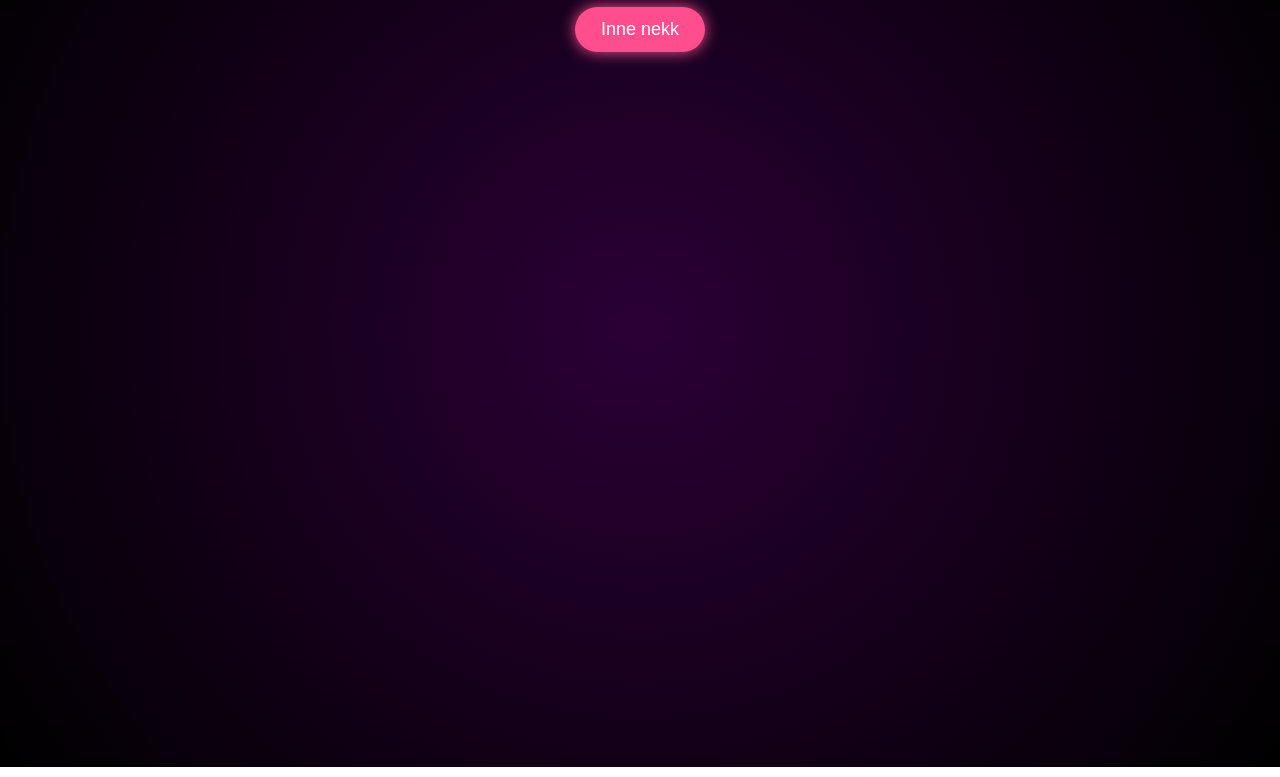
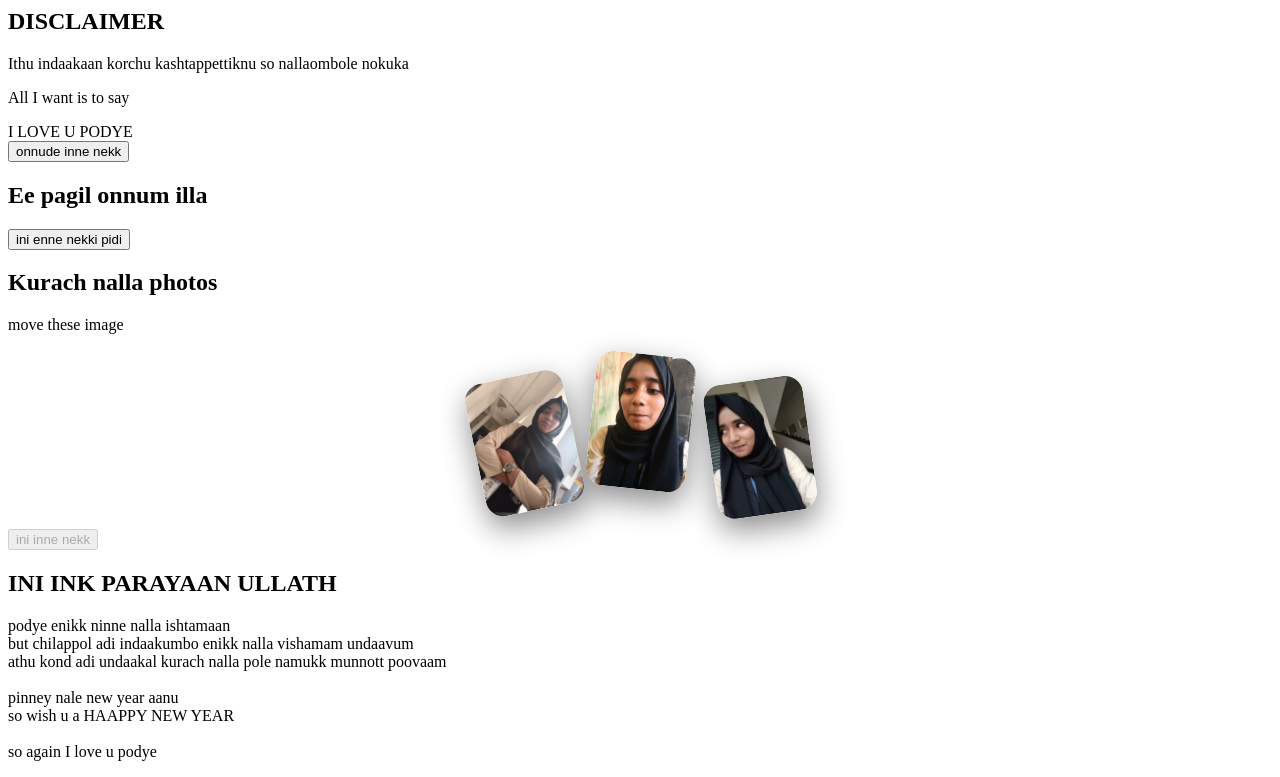
Before and after one commit to Jaabzzzz/for-podi, a plain HTML site: page index.html in a window 1280 px wide. Shown: the part 113-890 px from the top of the page. Drawn offline with Linux system fonts and the light colour scheme.

Commit message:
Update styles for image layout and interactions
Refactor CSS styles for layout and images.

```diff
--- a/style.css
+++ b/style.css
@@ -1,83 +1,47 @@
-body{
-  margin:0;
-  font-family: Poppins, sans-serif;
-  background: radial-gradient(circle, #2b0036, #000);
-  color:#fff;
-  text-align:center;
-  overflow:hidden;
+/* Image container */
+.imgs{
+  display:flex;
+  justify-content:center;
+  align-items:center;
+  gap:18px;
+  margin:30px 0;
+  position:relative;
 }
 
-/* Pages */
-.page{
-  display:none;
-  height:100vh;
-  padding:40px;
-}
-.page.active{
-  display:block;
-  animation:fade 1s;
-}
-
-/* Buttons */
-button{
-  padding:12px 26px;
-  border:none;
-  border-radius:30px;
-  background:#ff4d8d;
-  color:white;
-  font-size:18px;
-  box-shadow:0 0 15px #ff4d8d;
-  cursor:pointer;
-
-  /* 🔥 CRITICAL FOR HOLD BUTTON */
-  touch-action: none;
-  user-select: none;
-  -webkit-user-select: none;
-}
-
-/* Animated love text */
-.love{
-  font-size:32px;
-  margin:20px 0;
-  animation:zoom 2s forwards;
-}
-
-/* Images (drag interaction) */
+/* Images */
 .imgs img{
-  width:90px;
-  margin:10px;
-  border-radius:12px;
+  width:100px;
+  height:135px;
+  object-fit:cover;
+  border-radius:18px;
   cursor:grab;
 
-  /* 🔥 CRITICAL FOR DRAG */
+  /* Interaction safety */
   touch-action: none;
   user-select: none;
   -webkit-user-drag: none;
+
+  /* Visual */
+  box-shadow:0 12px 30px rgba(0,0,0,0.45);
+  transition:transform 0.3s ease;
+  position:relative;
 }
 
-/* Disabled button look */
-button:disabled{
-  opacity:0.4;
-  box-shadow:none;
+/* 🎨 Dis-aligned romantic look */
+.imgs img:nth-child(1){
+  transform: rotate(-12deg) translateY(12px);
 }
 
-/* Notes */
-.note{
-  opacity:.7;
+.imgs img:nth-child(2){
+  transform: rotate(6deg) translateY(-10px);
+  z-index:2;
 }
 
-/* Final paragraph */
-.final{
-  line-height:1.6;
-  animation:fade 3s;
+.imgs img:nth-child(3){
+  transform: rotate(-8deg) translateY(16px);
 }
 
-/* Animations */
-@keyframes fade{
-  from{opacity:0}
-  to{opacity:1}
+/* Small lift on touch / drag */
+.imgs img:active{
+  transform: scale(1.05);
 }
-@keyframes zoom{
-  from{transform:scale(.2)}
-  to{transform:scale(1)}
-}
```
